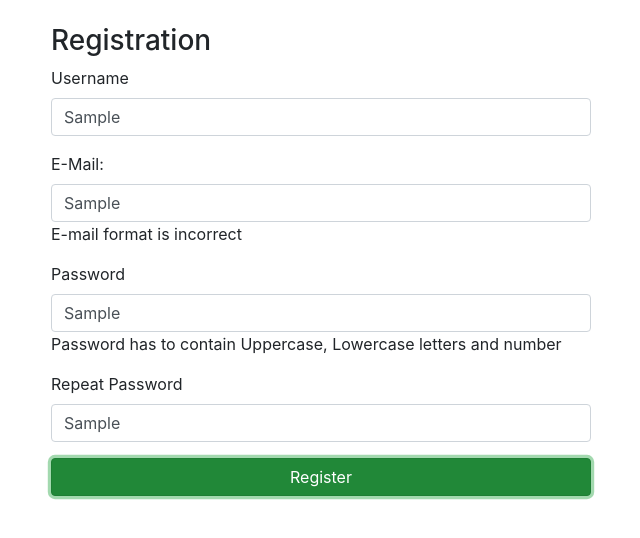
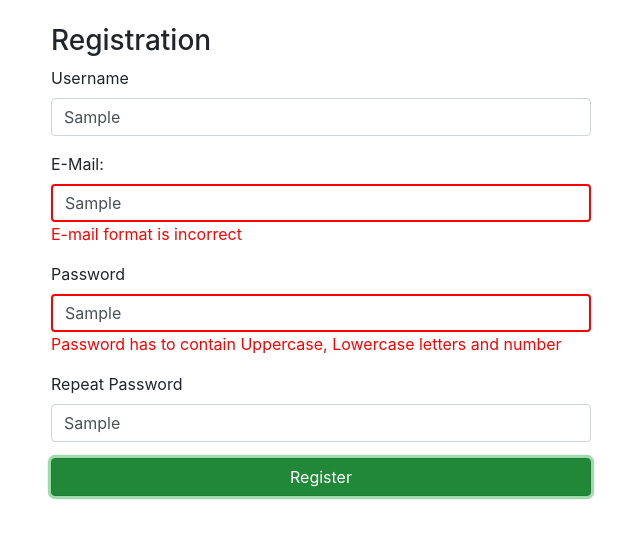
Before and after one commit to TomaszOciepa/angular-demo, an Angular app: page / in a window 1280 px wide. Both pictures are taken after typing "Sample", "Sample", "Sample", "Sample" into the empty fields and a click on the input "Register". Shown: the top 538 px of the page, without its empty margins (319-959 px from the left). Built offline with nearby package versions, Linux system fonts and the light colour scheme.

Commit message:
fields form status

```diff
--- a/src/app/validation/registration/registration.component.css
+++ b/src/app/validation/registration/registration.component.css
@@ -0,0 +1,9 @@
+form .ng-invalid.ng-touched,
+form .ng-invalid.ng-dirty {
+    border: 2px solid red !important;
+}
+
+form .ng-invalid.ng-touched ~ .validation-feedback,
+form .ng-invalid.ng-dirty ~ .validation-feedback {
+    color: red;
+}
--- a/src/app/validation/registration/registration.component.html
+++ b/src/app/validation/registration/registration.component.html
@@ -1,8 +1,11 @@
 <h3>Registration</h3>
 <form [formGroup]="registrationForm">
+
   <div class="form-group">
     <label>Username</label>
     <input type="text" class="form-control" formControlName="username">
+
+    <div class="validation-feedback" *ngIf="registrationForm.get('username').touched || registrationForm.get('username').dirty">
         <div *ngIf="registrationForm.get('username').hasError('required')">
             Field is required
         </div>
@@ -10,9 +13,13 @@
           Field has to have at least {{error.requiredLength}} letters
         </div>
     </div>
+  </div>
+
   <div class="form-group">
     <label>E-Mail:</label>
     <input type="text" class="form-control" formControlName="email">
+
+    <div class="validation-feedback" *ngIf="registrationForm.get('email').touched || registrationForm.get('email').dirty">
       <div *ngIf="registrationForm.get('email').hasError('required')">
         Field is required
     </div>
@@ -20,9 +27,13 @@
           E-mail format is incorrect
       </div>
     </div>
+</div>
+
   <div class="form-group">
     <label>Password</label>
     <input type="text" class="form-control" formControlName="password">
+
+    <div class="validation-feedback" *ngIf="registrationForm.get('password').touched || registrationForm.get('password').dirty">
       <div *ngIf="registrationForm.get('password').hasError('required')">
         Field is required
     </div>
@@ -30,6 +41,8 @@
           Password has to contain Uppercase, Lowercase letters and number
       </div>
     </div>
+  </div>
+
   <div class="form-group">
     <label>Repeat Password</label>
     <input type="text" class="form-control" formControlName="repeat_password">
--- a/src/app/validation/registration/registration.component.ts
+++ b/src/app/validation/registration/registration.component.ts
@@ -19,7 +19,7 @@ export class RegistrationComponent implements OnInit {
     ]),
     password: this.form.control('', [
       Validators.required,
-      Validators.pattern('^(?=.*\d)(?=.*[a-z])(?=.*[A-Z])(?!.*\s).*$'),
+      Validators.pattern('(?=^.{8,}$)((?=.*\d)|(?=.*\W+))(?![.\n])(?=.*[A-Z])(?=.*[a-z]).*$'),
     ]),
     repeat_password: this.form.control(''),
   })
```
Lines whose indentation alone changed are shown as unchanged.
